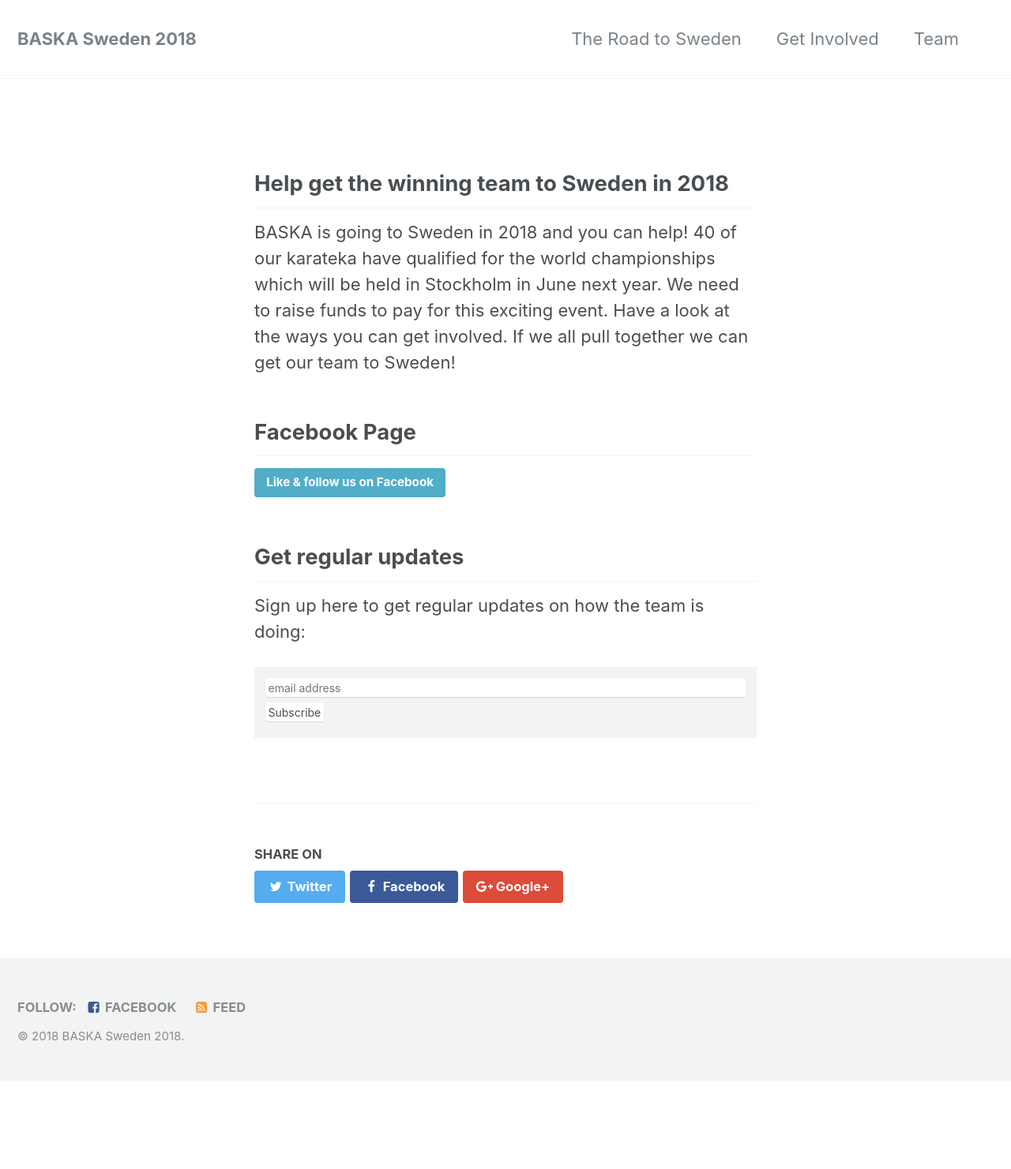
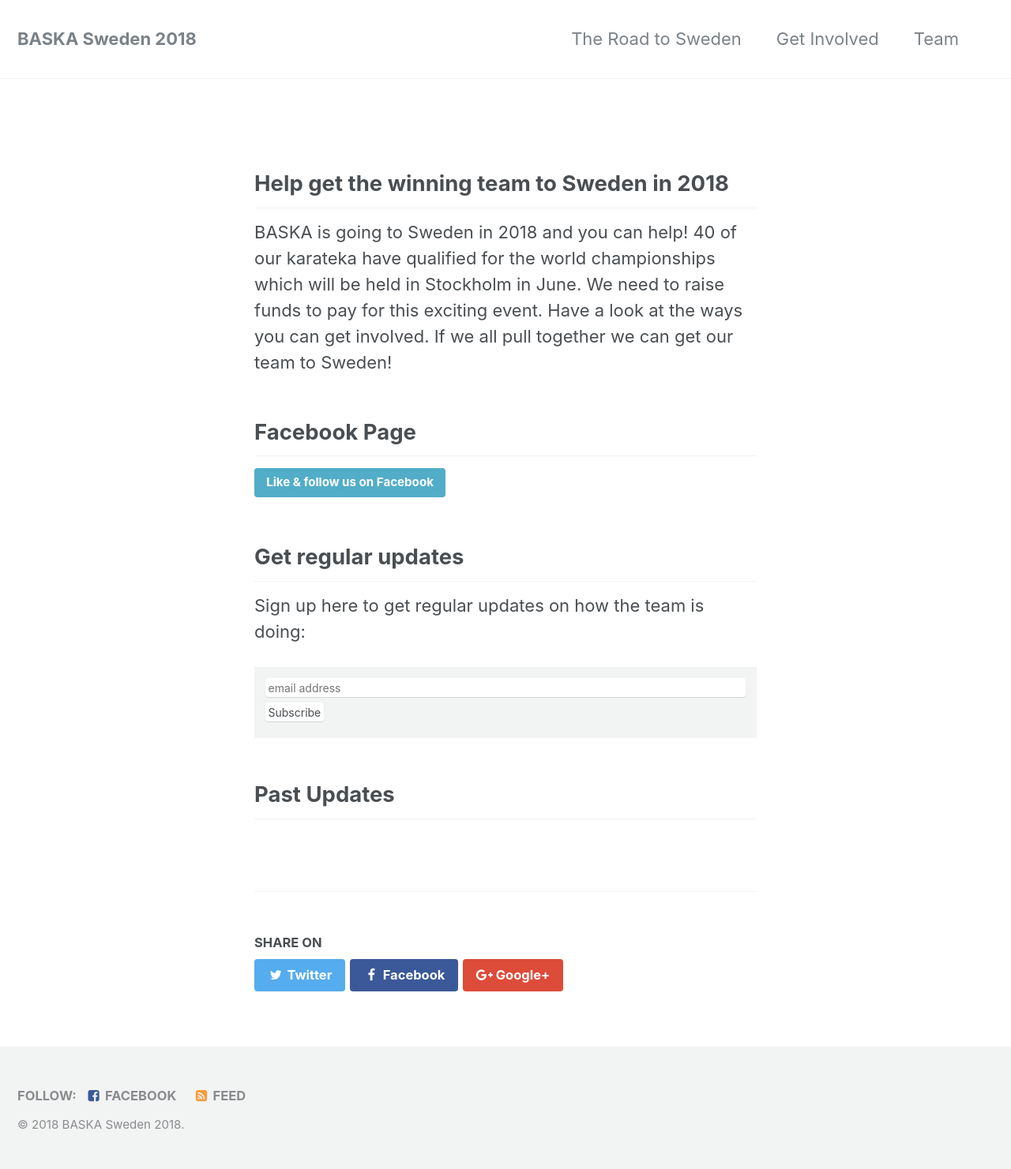
Before and after one commit to BASKA-SA/baska-sweden.co.za, a Jekyll site: the page built from index.md, in a window 1280 px wide. Shown: the whole page at 79% size. Built offline with Jekyll 4.4.1, drawn with Linux system fonts in a browser that asks for light colours; comment, search, counter and statistics services are not loaded; before the commit the page ends 1369 px from its top, so only the background shows below that.

Commit message:
fixed incorrect date, added past updates section

```diff
--- a/index.md
+++ b/index.md
@@ -6,8 +6,7 @@ title: ""
 ## Help get the winning team to Sweden in 2018
 
 BASKA is going to Sweden in 2018 and you can help! 40 of our karateka have
-qualified for the world championships which will be held in Stockholm in June
-next year. We need to raise funds to pay for this exciting event. Have a look
+qualified for the world championships which will be held in Stockholm in June. We need to raise funds to pay for this exciting event. Have a look
 at the ways you can get involved. If we all pull together we can get our team
 to Sweden!
 
@@ -38,5 +37,16 @@ Sign up here to get regular updates on how the team is doing:
         </div>
     </form>
 </div>
+<!--End mc_embed_signup-->
 
-<!--End mc_embed_signup-->
+## Past Updates
+<style type="text/css">
+.display_archive {
+    font-family: -apple-system,BlinkMacSystemFont,"Roboto","Segoe UI","Helvetica Neue","Lucida Grande",Arial,sans-serif;
+    line-height: 1.5;
+    font-size: 1em;
+}
+.campaign {line-height: 125%; margin: 5px;}
+</style>
+
+<script language="javascript" src="//baska.us12.list-manage.com/generate-js/?u=f66546b13ce7dd22d10174120&fid=8529&show=10" type="text/javascript"></script>
```
